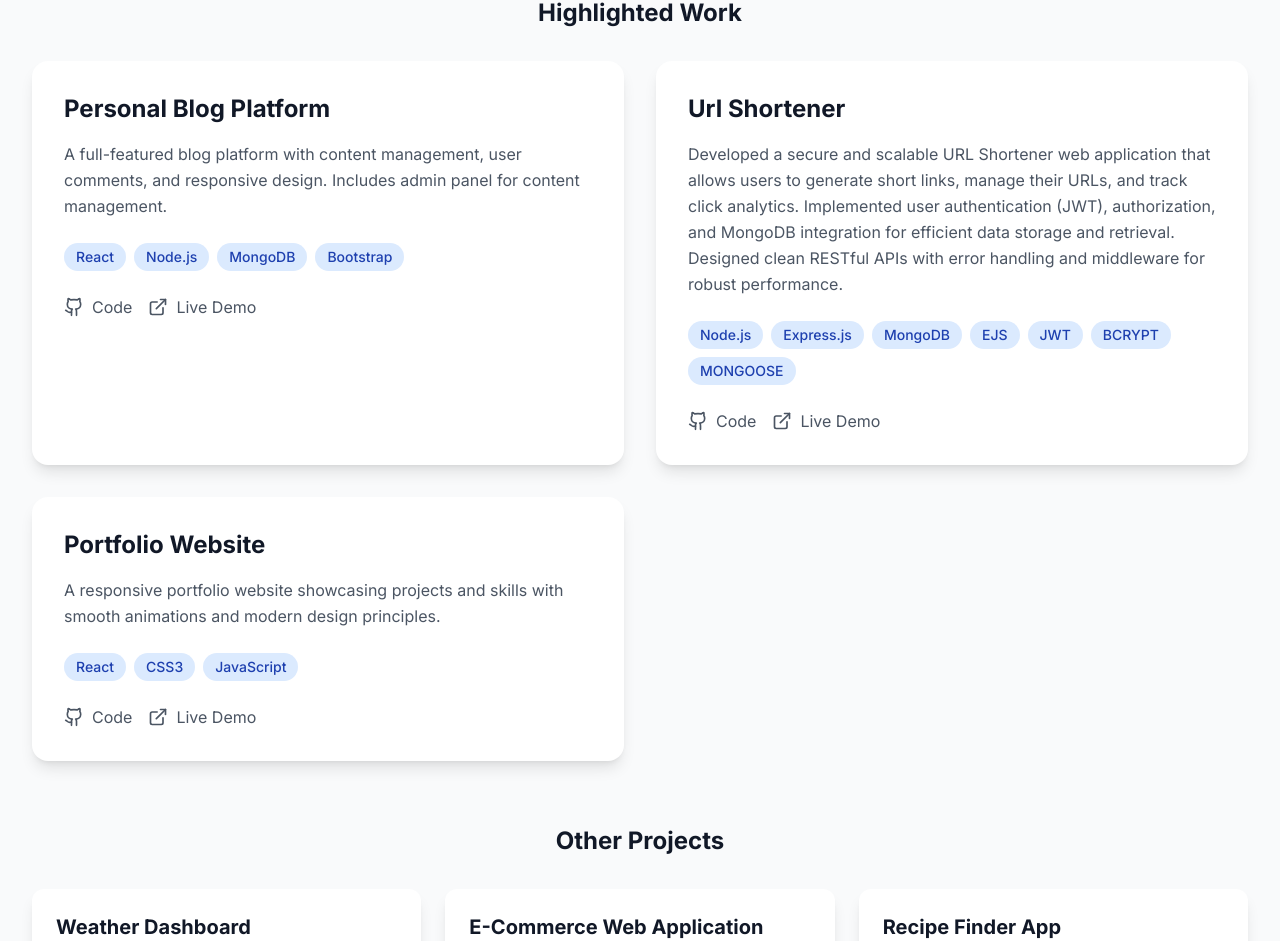
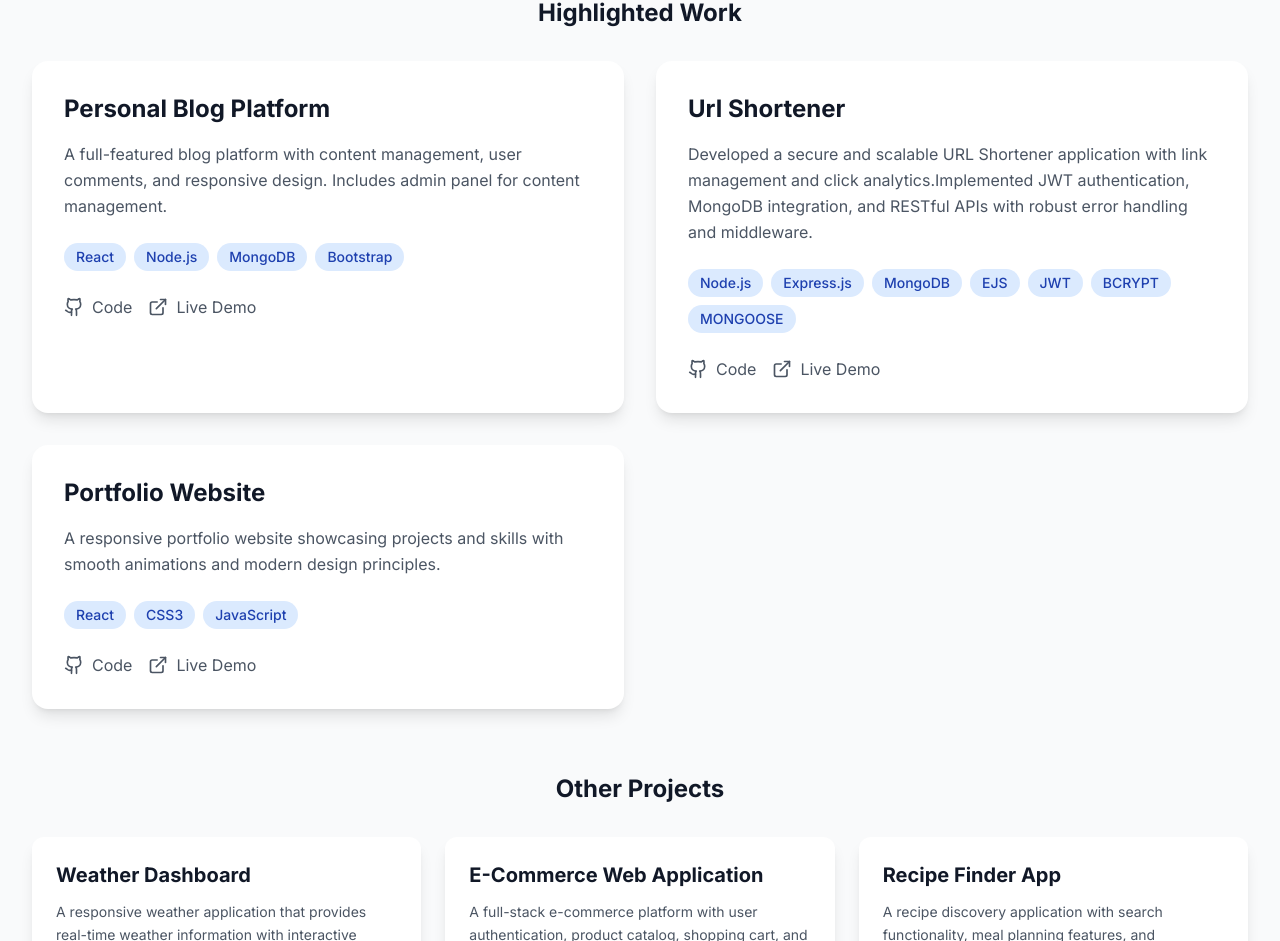
Before and after one commit to jaypedhadiya07/portfolio-website, a React (Vite) app in the folder project/: page / in a window 1280 px wide. Shown: the part 2766-3707 px from the top of the page. Built offline with nearby package versions, Linux system fonts and the light colour scheme.

Commit message:
update description for Url Shortener project to enhance clarity and conciseness

```diff
--- a/project/src/components/sections/Projects.tsx
+++ b/project/src/components/sections/Projects.tsx
@@ -13,7 +13,7 @@ const Projects: React.FC = () => {
     },
     {
       title: "Url Shortener",
-      description: "Developed a secure and scalable URL Shortener web application that allows users to generate short links, manage their URLs, and track click analytics. Implemented user authentication (JWT), authorization, and MongoDB integration for efficient data storage and retrieval. Designed clean RESTful APIs with error handling and middleware for robust performance.",
+      description: "Developed a secure and scalable URL Shortener application with link management and click analytics.Implemented JWT authentication, MongoDB integration, and RESTful APIs with robust error handling and middleware.",
       techStack: ["Node.js", "Express.js", "MongoDB", "EJS", "JWT", "BCRYPT", "MONGOOSE"],
       githubUrl: "https://github.com/jaypedhadiya07/Url-Shortener.git",
       liveUrl: "https://task-manager-demo.netlify.app",
```
